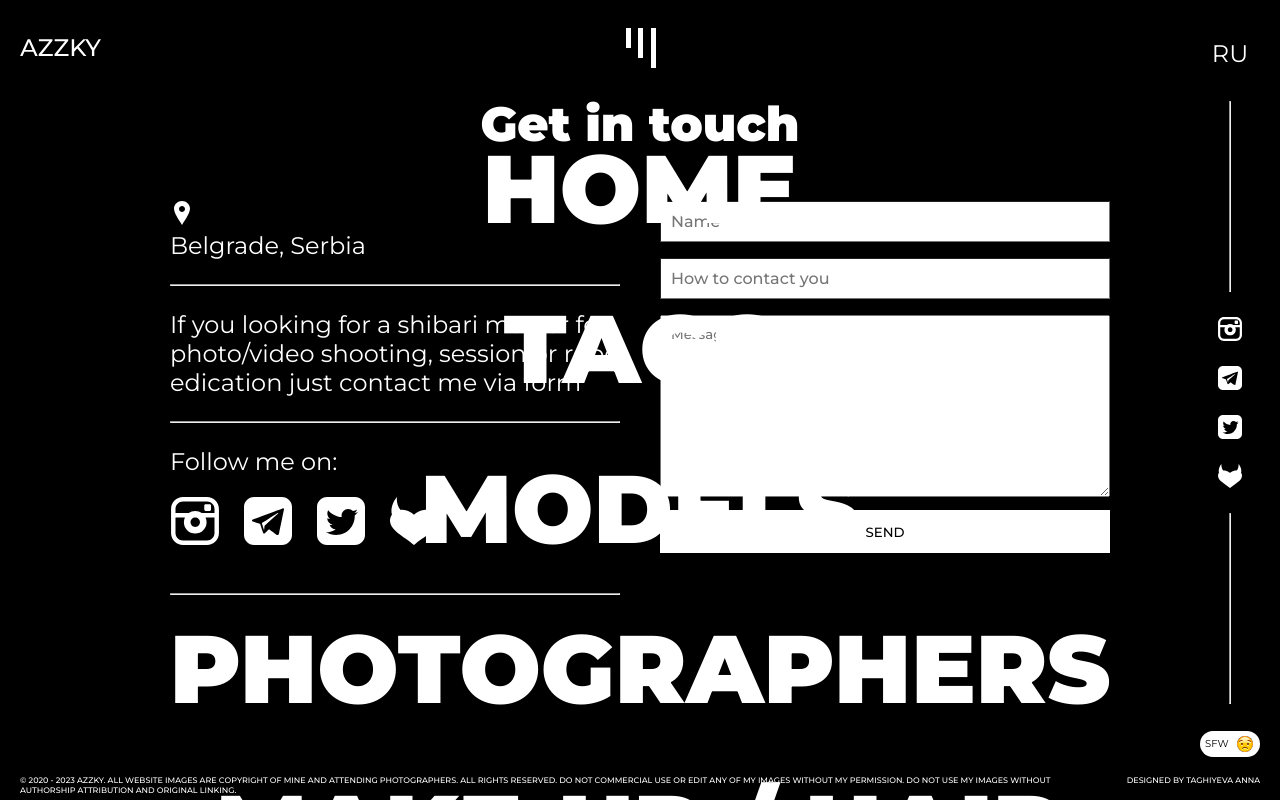
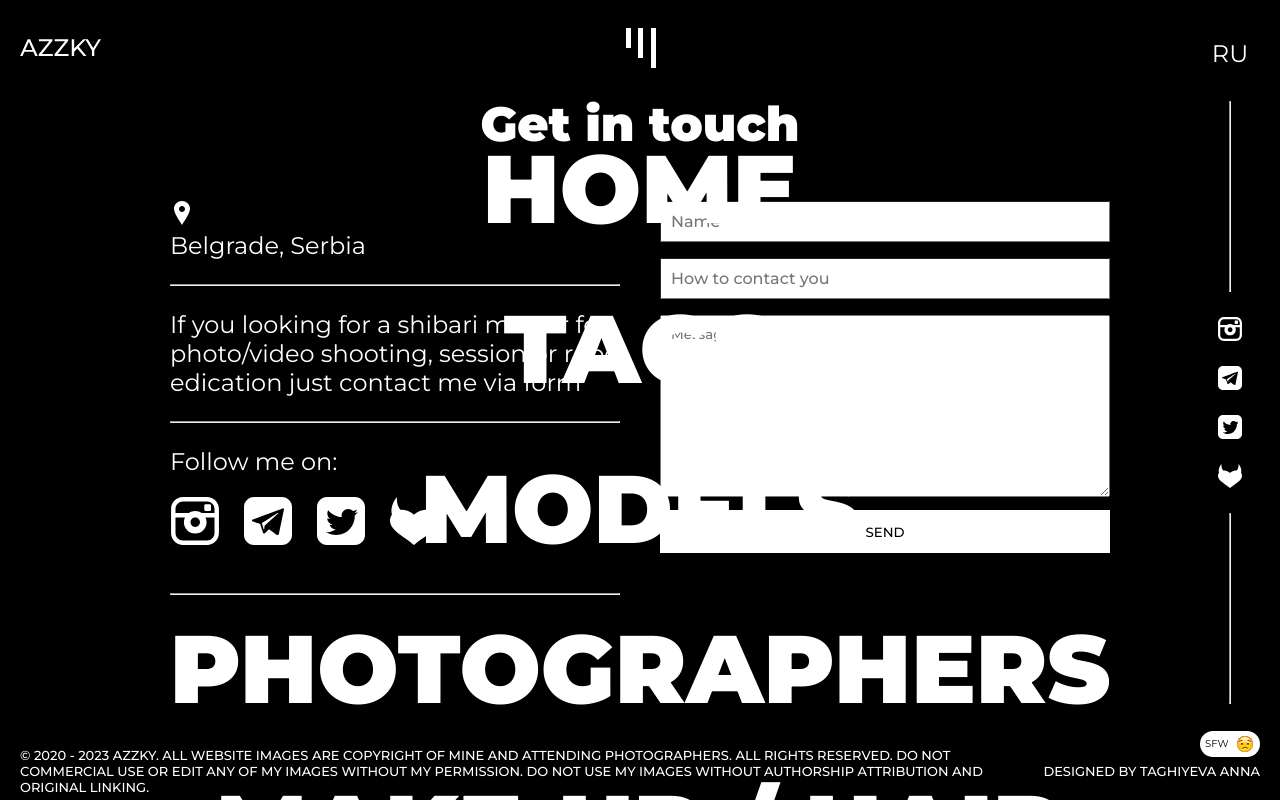
Before and after one commit to azzky/azzky-next, a Next.js app: page /contact in a window 1280 px wide. Built offline with nearby package versions, Linux system fonts and the light colour scheme.

Commit message:
small FE improvements

```diff
--- a/src/components/footer/footer.module.scss
+++ b/src/components/footer/footer.module.scss
@@ -4,7 +4,7 @@
     padding: 5px 20px;
     color: var(--color-black);
     text-transform: uppercase;
-    font-size: var(--font-size-8);
+    font-size: var(--font-size-13);
     font-weight: 500;
     background-color: var(--color-white);
 }
@@ -27,8 +27,9 @@
     .root {
         display: grid;
         justify-content: space-between;
+        align-items: center;
         grid-template-columns: 1fr auto;
-        gap: 20px;
+        gap: 40px;
     }
 
     .designer {
--- a/src/components/layout/layout.jsx
+++ b/src/components/layout/layout.jsx
@@ -1,5 +1,5 @@
 import { SpeedInsights } from '@vercel/speed-insights/next';
-import { array, bool, func } from 'prop-types';
+import { array, bool, func, object, oneOfType } from 'prop-types';
 
 import Sprite from '../svg-sprite';
 import Header from '../header/header';
@@ -43,5 +43,5 @@ Layout.propTypes = {
     setNsfw: func,
     setToggle: func,
     isFooterAbsolute: bool,
-    children: array
+    children: oneOfType([array, object])
 };
--- a/src/components/svg-sprite/index.jsx
+++ b/src/components/svg-sprite/index.jsx
@@ -19,7 +19,7 @@ const index = () => {
                 <path id="marker" d="M12 0c-4.198 0-8 3.403-8 7.602 0 4.198 3.469 9.21 8 16.398 4.531-7.188 8-12.2 8-16.398 0-4.199-3.801-7.602-8-7.602zm0 11c-1.657 0-3-1.343-3-3s1.343-3 3-3 3 1.343 3 3-1.343 3-3 3z"/>
                 <path id="contact" d="M0 3v18h24v-18h-24zm21.518 2l-9.518 7.713-9.518-7.713h19.036zm-19.518 14v-11.817l10 8.104 10-8.104v11.817h-20z"/>
                 <path id="fetlife" d="M24 11.7165C24 16.7859 17.1331 19.4796 12 24C6.86685 19.4796 0 16.7859 0 11.7165C0 10.6607 0.351841 9.67679 0.95694 8.85189C0.692786 7.73753 0.649654 6.59119 0.829462 5.46382C0.998259 4.4361 1.32834 3.43411 1.8102 2.48669C2.14646 1.81923 2.54798 1.17889 3.0102 0.572928C3.16147 0.376453 3.31785 0.182977 3.48442 0C3.45382 0.232471 3.44023 0.464942 3.43343 0.695913C3.41101 1.37365 3.45765 2.05179 3.5728 2.72216C3.70759 3.55655 3.97838 4.36935 4.37677 5.13536C4.63153 5.61162 4.95426 6.05717 5.33711 6.46119C5.55467 6.44019 5.77564 6.4297 5.9983 6.4297C9.31445 6.4297 12 8.88639 12 8.88639C12 8.88639 14.6856 6.4297 18 6.4297C18.2244 6.4297 18.447 6.44019 18.6646 6.46119C18.77 6.35321 18.872 6.23922 18.9705 6.12073C19.2136 5.82377 19.4346 5.49381 19.6266 5.13536C20.025 4.36934 20.2958 3.55654 20.4306 2.72216C20.5461 2.05182 20.5933 1.37369 20.5717 0.695913C20.5658 0.463412 20.5488 0.231233 20.5207 0C20.6873 0.182977 20.8436 0.374953 20.9966 0.572928C21.4588 1.17889 21.8603 1.81923 22.1966 2.48669C22.6504 3.39558 23.0023 4.38695 23.1756 5.46232C23.2606 6.00075 23.2997 6.55868 23.2793 7.13311C23.2597 7.71067 23.1806 8.28546 23.0431 8.85039C23.6482 9.67529 24 10.6622 24 11.7165Z"/>
-                <g id="play" clip-path="url(#clip0_2_2)">
+                <g id="play" clipPath="url(#clip0_2_2)">
                     <path d="M42.6357 25L7.36429 50V0L42.6357 25Z" fill="white"/>
                     <defs>
                         <clipPath id="clip0_2_2">
--- a/src/styles/global.scss
+++ b/src/styles/global.scss
@@ -10,7 +10,7 @@
     --white-transparent: rgba(255, 255, 255, .4);
     --font-size-8: 0.5rem;
     --font-size-10: 0.625rem;
-    --font-size-13: 0 813rem;
+    --font-size-13: 0.813rem;
     --font-size-24: 1.5rem;
     --font-size-45: 2.813rem;
     --font-size-70: 4.375rem;
```
